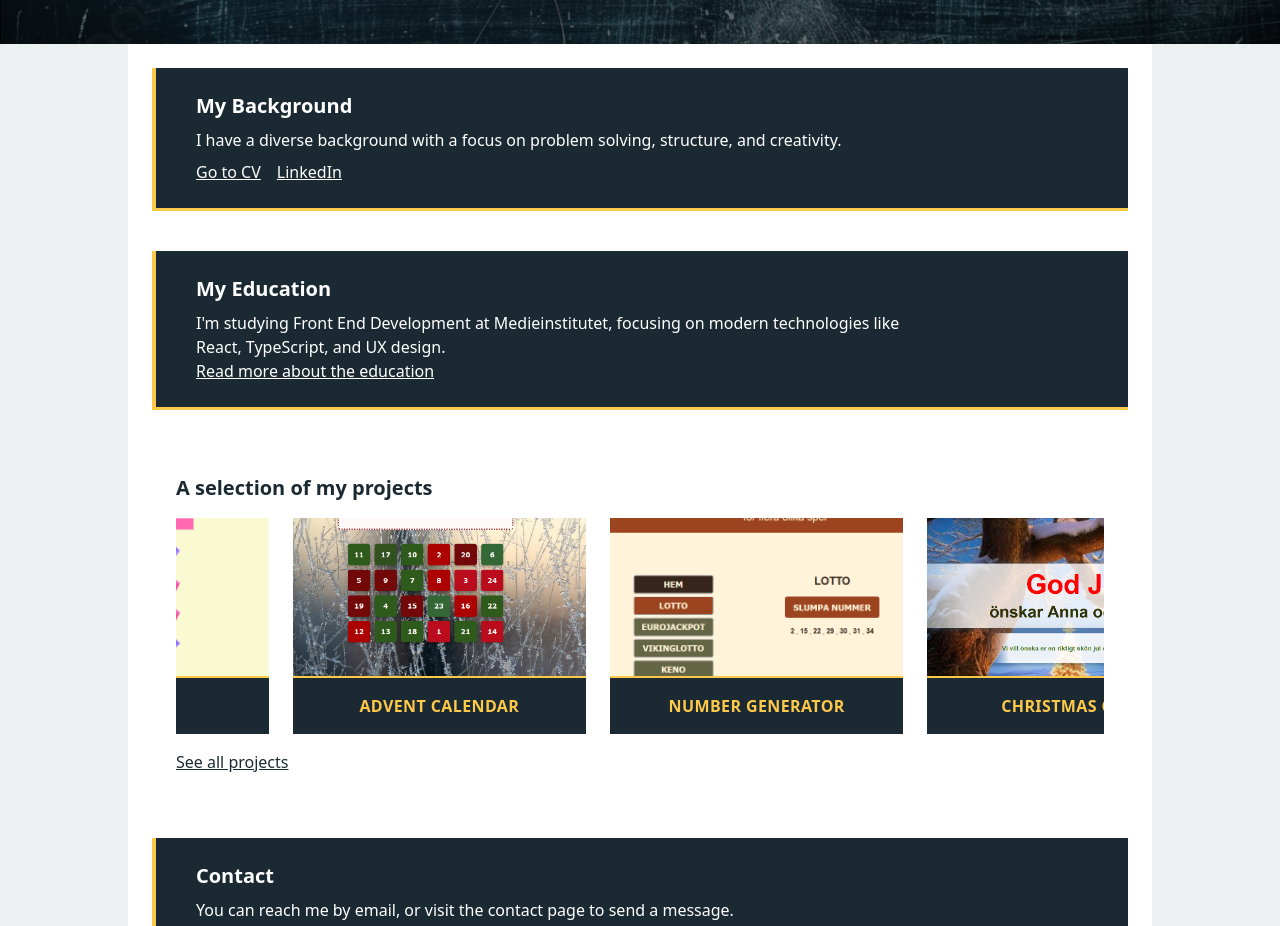
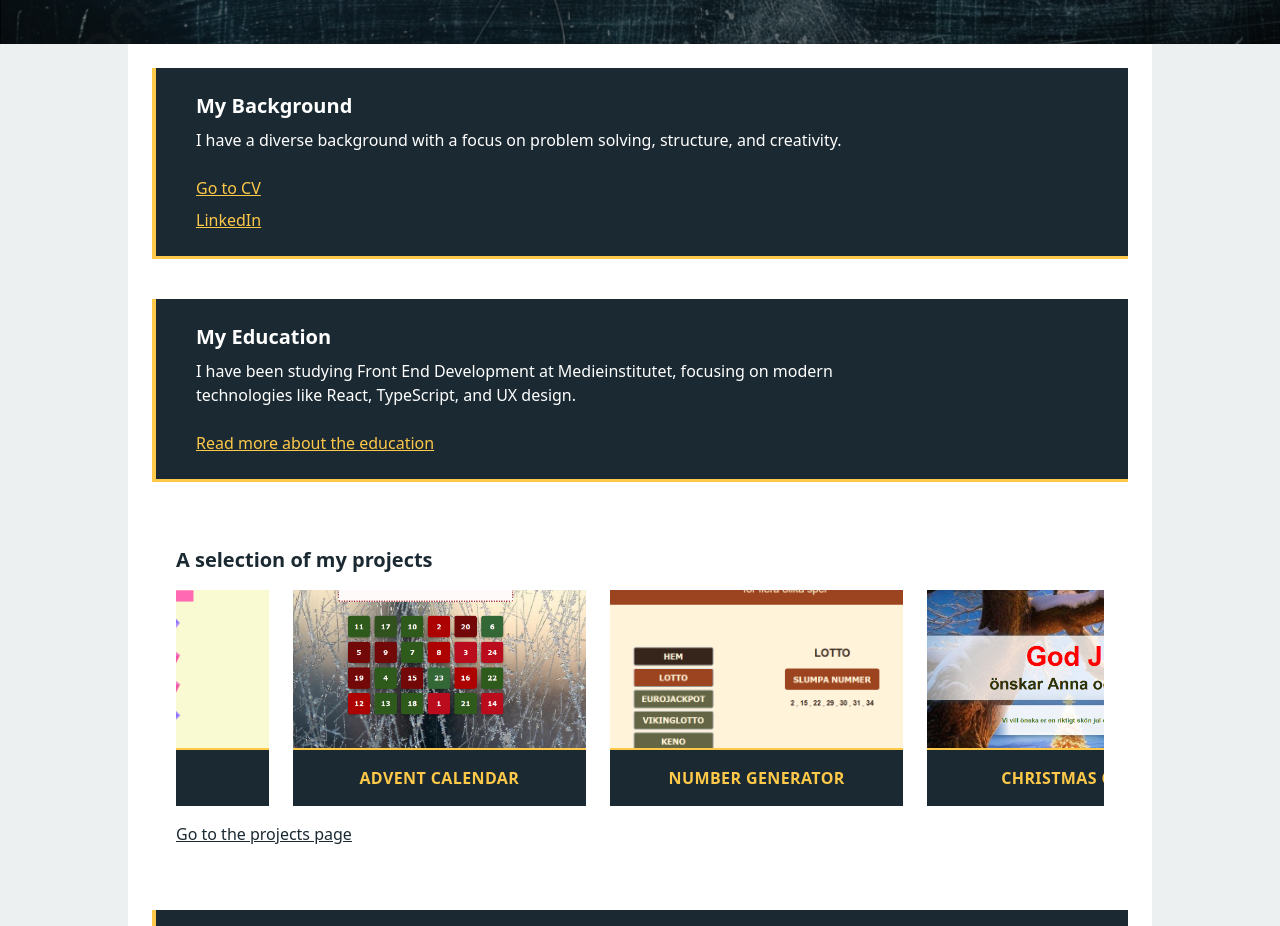
Before and after one commit to annkar73/portfolio-nextjs, a Next.js app: page /en in a window 1280 px wide. Shown: the part 500-1426 px from the top of the page. Built offline with nearby package versions, Linux system fonts and the light colour scheme.

Commit message:
adjust carousel speed

```diff
--- a/src/app/[locale]/page.tsx
+++ b/src/app/[locale]/page.tsx
@@ -18,11 +18,13 @@ export default function Home() {
         <div className="w-full bg-[var(--color-foreground)] text-white border-l-4 border-b-3 border-[var(--color-accent)] p-6 pl-10">
           <div className="max-w-full md:max-w-[75%]">
             <h2 className="text-xl font-semibold mb-2">{t("cvHeading")}</h2>
-            <p>{t("cvIntro")}</p>
-            <div className="mt-2">
-              <Link href={`/${locale}/cv`} className="underline mr-4">
+            <p className="pb-6">{t("cvIntro")}</p>
+            <div className="pb-2">
+              <Link href={`/${locale}/cv`} className="underline mr-4 text-[var(--color-accent)]">
                 {t("cvReadMore")}
               </Link>
+              </div>
+              <div className="underline mr-4 text-[var(--color-accent)]">
               <a
                 href="https://linkedin.com/in/annakarlsen"
                 target="_blank"
@@ -41,8 +43,8 @@ export default function Home() {
             <h2 className="text-xl font-semibold mb-2">
               {t("educationHeading")}
             </h2>
-            <p>{t("educationIntro")}</p>
-            <Link href={`${locale}/edu`} className="underline">
+            <p className="pb-6">{t("educationIntro")}</p>
+            <Link href={`${locale}/edu`} className="underline text-[var(--color-accent)]">
               {t("eduReadMore")}
             </Link>
           </div>
@@ -67,8 +69,8 @@ export default function Home() {
             <h2 className="text-xl font-semibold mb-2">
               {t("contactHeading")}
             </h2>
-            <p>{t("contactText")}</p>
-            <Link href={`${locale}/contact`} className="underline">
+            <p className="pb-6">{t("contactText")}</p>
+            <Link href={`${locale}/contact`} className="underline text-[var(--color-accent)]">
               {t("contactLink")}
             </Link>
           </div>
--- a/src/components/ProjectCarousel.tsx
+++ b/src/components/ProjectCarousel.tsx
@@ -1,4 +1,4 @@
-'use client';
+"use client";
 
 import Image from "next/image";
 import { useEffect, useRef } from "react";
@@ -15,7 +15,7 @@ export default function ProjectCarousel() {
     const carousel = carouselRef.current;
     if (!carousel) return;
 
-    const scrollSpeed = 3;
+    const scrollSpeed = 2;
     let animationFrame: number;
 
     const animate = () => {
@@ -56,6 +56,7 @@ export default function ProjectCarousel() {
                 src={project.image}
                 alt={project.id}
                 fill
+                sizes="(max-width: 640px) 100vw, (min-width: 641px) 50vw, (min-width: 1024px) 33vw"
                 style={{ objectFit: "cover" }}
               />
             </div>
--- a/src/messages/en.json
+++ b/src/messages/en.json
@@ -11,7 +11,7 @@
   },
   "home": {
   "educationHeading": "My Education",
-  "educationIntro": "I'm studying Front End Development at Medieinstitutet, focusing on modern technologies like React, TypeScript, and UX design.",
+  "educationIntro": "I have been studying Front End Development at Medieinstitutet, focusing on modern technologies like React, TypeScript, and UX design.",
   "cvHeading": "My Background",
   "cvIntro": "I have a diverse background with a focus on problem solving, structure, and creativity.",
   "projectCarouselHeading": "A selection of my projects",
@@ -20,7 +20,7 @@
   "contactLink": "Go to the contact page",
   "cvReadMore": "Go to CV",
   "eduReadMore": "Read more about the education",
-  "seeAllProjects": "See all projects"
+  "seeAllProjects": "Go to the projects page"
 },
   "hero": {
     "name": "Anna Karlsen",
--- a/src/messages/sv.json
+++ b/src/messages/sv.json
@@ -11,7 +11,7 @@
   },
   "home": {
   "educationHeading": "Min utbildning",
-  "educationIntro": "Jag studerar Front End Development på Medieinstitutet, med fokus på moderna tekniker som React, TypeScript och UX-design.",
+  "educationIntro": "Jag har studerat Front End Development på Medieinstitutet, med fokus på moderna tekniker som React, TypeScript och UX-design.",
   "cvHeading": "Min bakgrund",
   "cvIntro": "Jag har en varierad bakgrund med fokus på problemlösning, struktur och kreativitet.",
   "projectCarouselHeading": "Ett urval av mina projekt",
@@ -20,7 +20,7 @@
   "contactLink": "Gå till kontaktsidan",
   "cvReadMore": "Gå till CV",
   "eduReadMore": "Läs mer om utbildningen",
-  "seeAllProjects": "Se alla projekt"
+  "seeAllProjects": "Gå till projektsidan"
 },
 
   "hero": {
```
